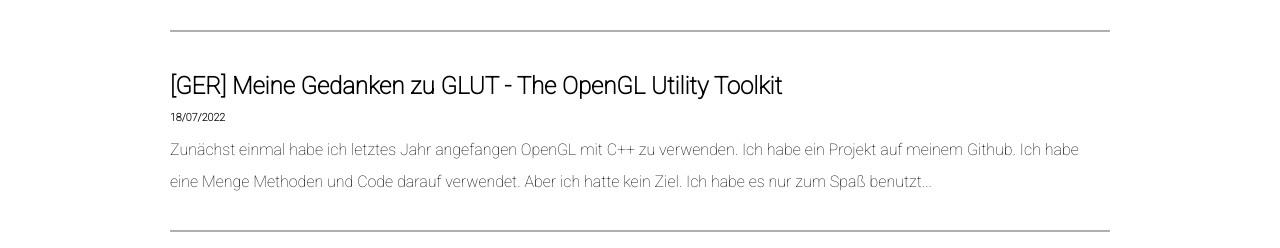
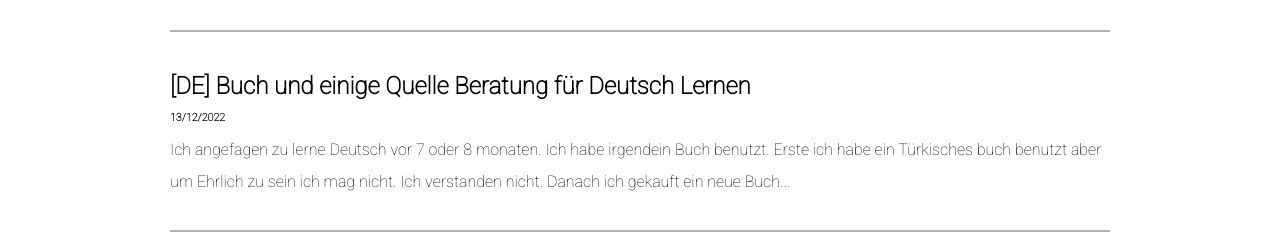
Before and after one commit to ASakrak/ahmetsakrak.com, a plain HTML site: page index.html in a window 1280 px wide. Shown: the part 704-952 px from the top of the page. Drawn offline with Linux system fonts and the light colour scheme.

Commit message:
Update index.html

```diff
--- a/index.html
+++ b/index.html
@@ -99,19 +99,30 @@
       <br><br>
       <div class="post1">
 
+
+        <a href="DeLearningBookAdvice.html">
+          <h2>[DE] Buch und einige Quelle Beratung für Deutsch Lernen<h6>13/12/2022</h6>
+          </h2>
+
+          <p> Ich angefagen zu lerne Deutsch vor 7 oder 8 monaten. Ich habe irgendein Buch benutzt.
+            Erste ich habe ein Türkisches buch benutzt aber um Ehrlich zu sein ich mag nicht. Ich verstanden
+            nicht.
+            Danach ich gekauft ein neue Buch...</p>
+        </a>
+        <br>
+      </div>
+      <hr class="hr1">
+      <br><br>
+      <div class="post1">
         <a href="ÜberOpenGL.html">
-          <h2>[GER] Meine Gedanken zu GLUT - The OpenGL Utility Toolkit<h6>18/07/2022</h6>
+
+          <h2>[DE] Meine Gedanken zu GLUT - The OpenGL Utility Toolkit<h6>18/07/2022</h6>
           </h2>
 
           <p> Zunächst einmal habe ich letztes Jahr angefangen OpenGL mit C++ zu verwenden.
             Ich habe ein Projekt auf meinem Github. Ich habe eine Menge Methoden und Code darauf verwendet. Aber ich
             hatte kein Ziel. Ich habe es nur zum Spaß benutzt...</p>
         </a>
-        <br>
-        <hr class="hr1">
-        <br><br>
-        <div class="post1">
-
         <!--<a href="nowadays.html">
             <h2>[EN] What am I doing on these days<h6>17/07/2022</h6>
             </h2>
```
Lines whose indentation alone changed are shown as unchanged.
